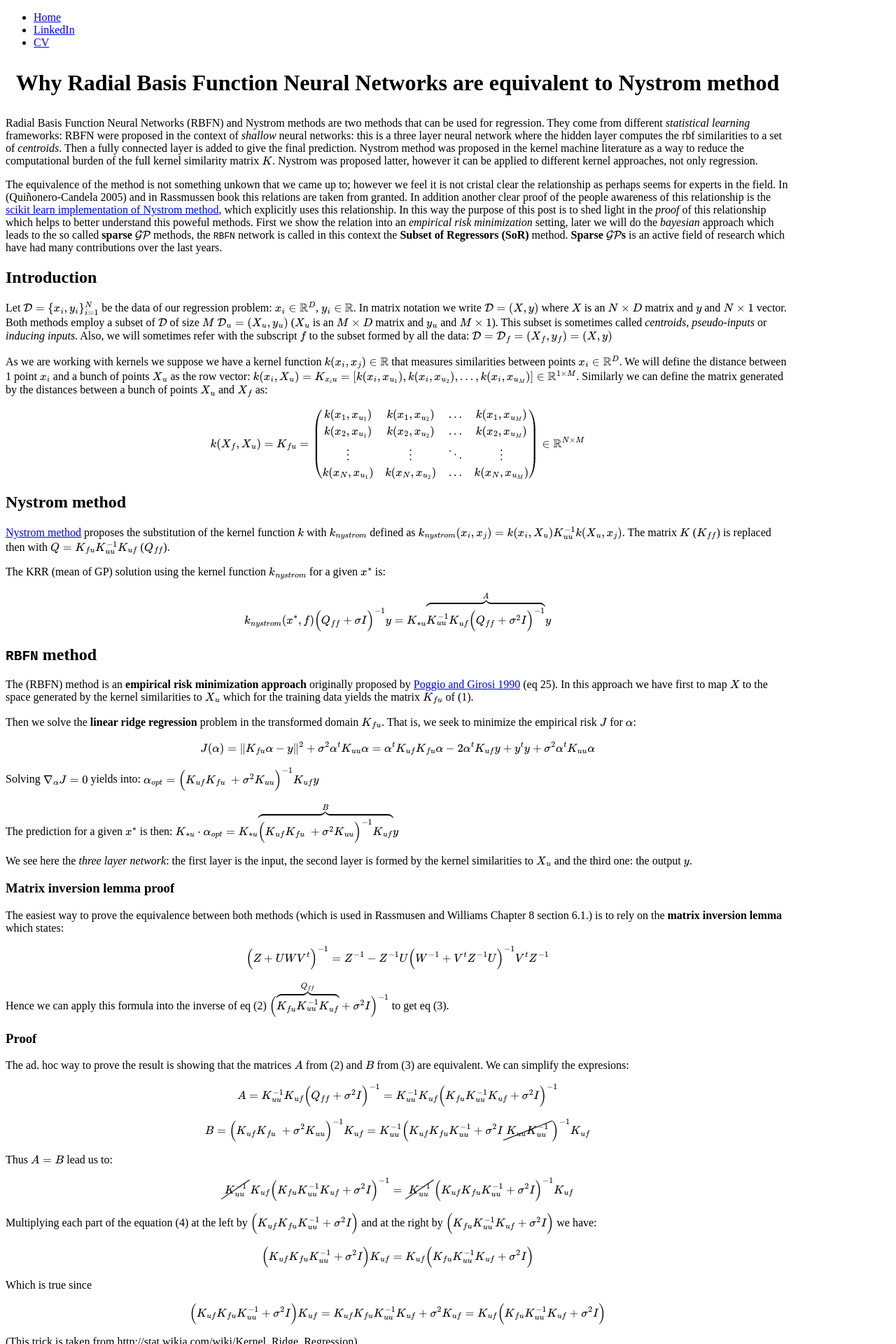
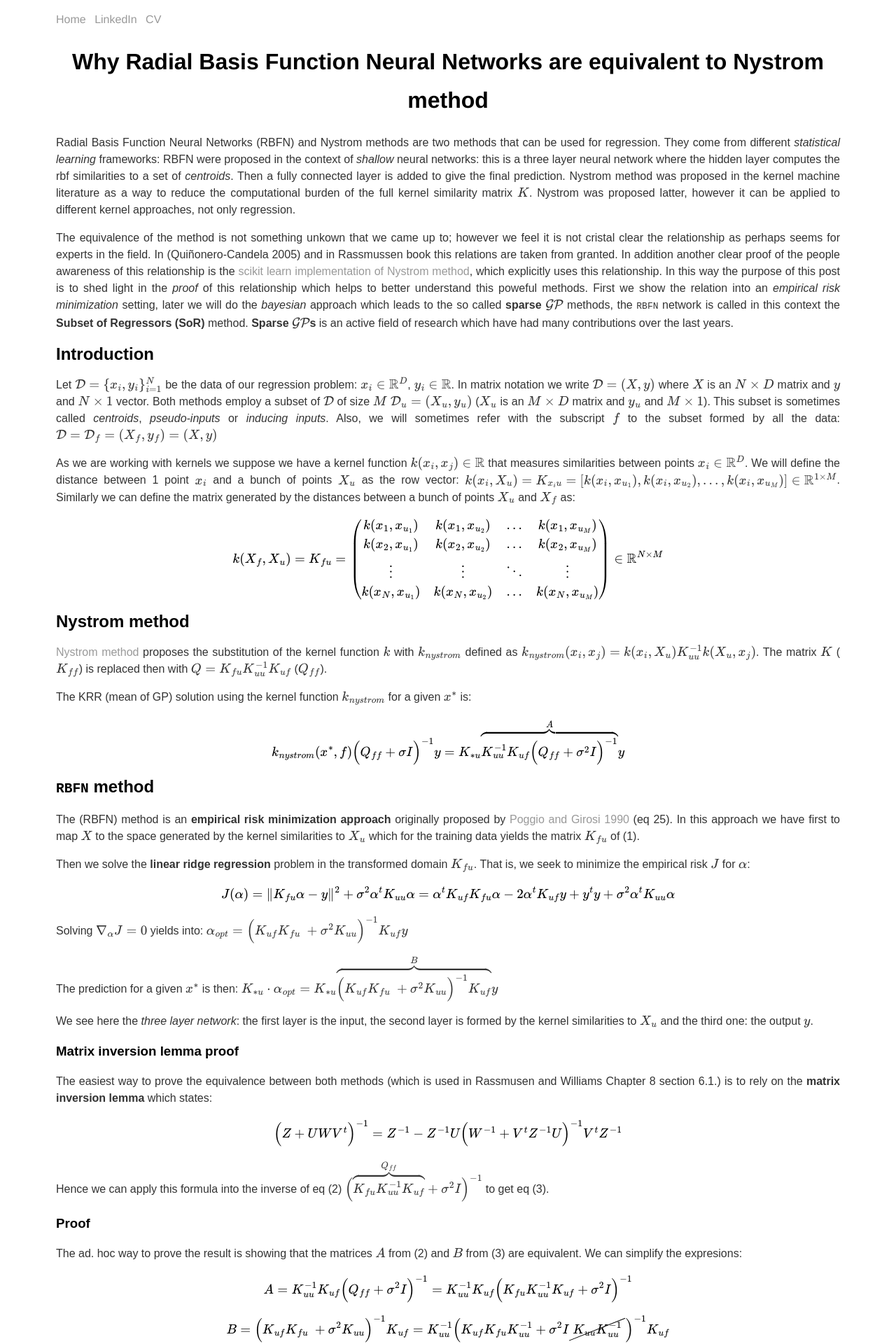
Before and after one commit to Haiiah/gonzmg88.github.io, a Jekyll site: the page built from blog/2017_10_24-NystromRBFNN.md, in a window 1280 px wide. Shown: the top 1920 px of the page at 70% size. Built offline with Jekyll 4.4.1, drawn with Linux system fonts in a browser that asks for light colours; formulas are drawn with MathJax 3.

Commit message:
changed references

```diff
--- a/_layouts/default.html
+++ b/_layouts/default.html
@@ -6,16 +6,16 @@
 			<meta name="viewport" content="width=device-width, initial-scale=1.0">
 			<meta name="Description" content="Gonzalo Mateo-Garcia personal web page.">
 			<!-- link to main stylesheet -->
-			<link rel="stylesheet" type="text/css" href="css/main.css">
-			<link rel="icon" type="image/png" sizes="192x192"  href="icons/android-icon-192x192.png">
-			<link rel="icon" type="image/png" sizes="32x32" href="icons/favicon-32x32.png">
-			<link rel="icon" type="image/png" sizes="96x96" href="icons/favicon-96x96.png">
-			<link rel="icon" type="image/png" sizes="16x16" href="icons/favicon-16x16.png">
+			<link rel="stylesheet" type="text/css" href="/css/main.css">
+			<link rel="icon" type="image/png" sizes="192x192"  href="/icons/android-icon-192x192.png">
+			<link rel="icon" type="image/png" sizes="32x32" href="/icons/favicon-32x32.png">
+			<link rel="icon" type="image/png" sizes="96x96" href="/icons/favicon-96x96.png">
+			<link rel="icon" type="image/png" sizes="16x16" href="/icons/favicon-16x16.png">
 		</head>
 		<body>
 			<nav>
 	    		<ul>
-	        		<li><a href="index.html">Home</a></li>
+	        		<li><a href="/index.html">Home</a></li>
 		        	<li><a href="https://www.linkedin.com/in/gonzalo-mateo-garc%C3%ADa-b7584a33/" target="blank">LinkedIn</a></li>
 	        		<li><a href="https://docs.google.com/document/d/1qwou0qWo5wE6klOWNpziDhQoxBi_PMxqzSNMK0rNRjM/edit?usp=sharing" target="blank">CV</a></li>
 	    		</ul>
```
